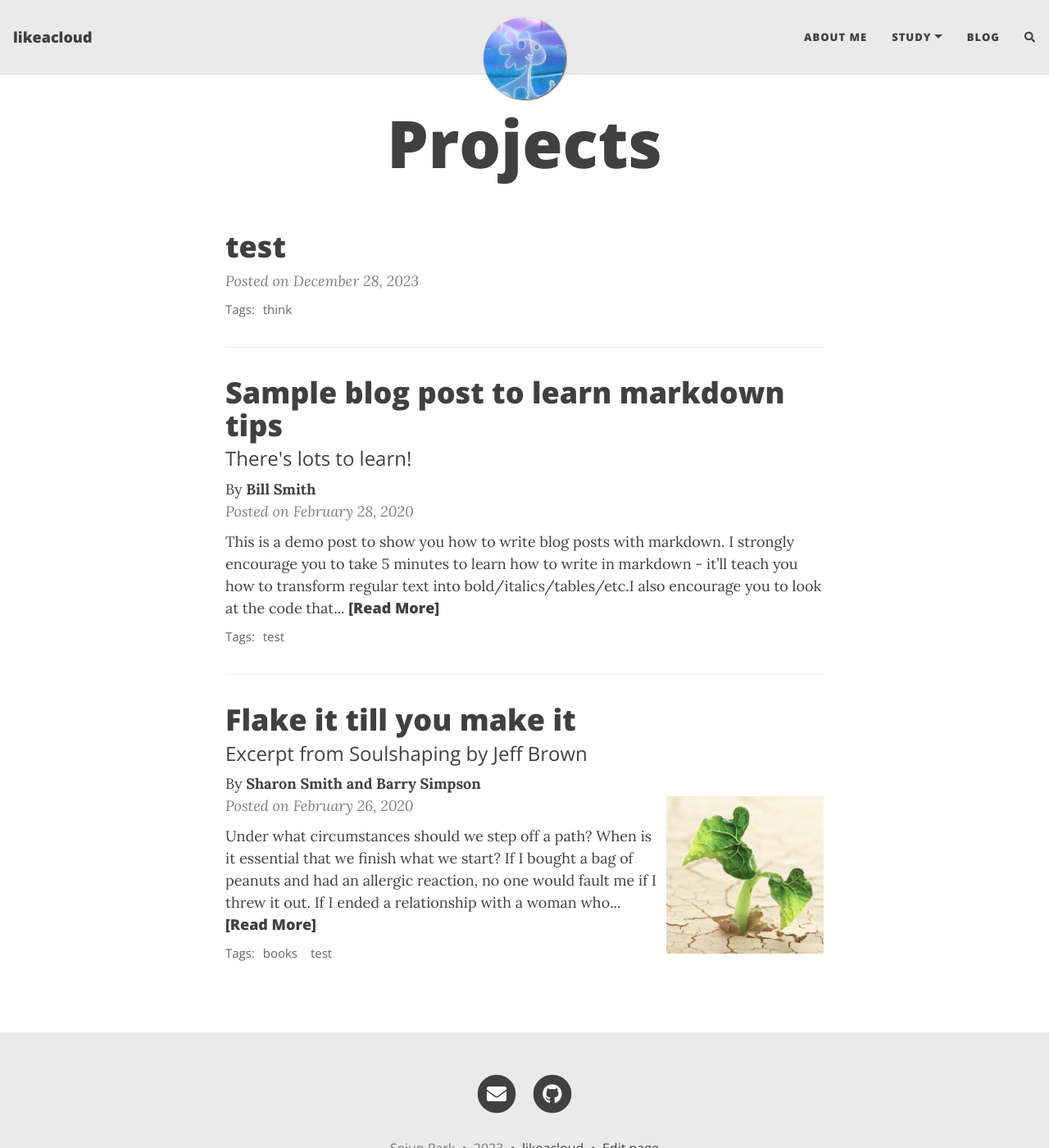
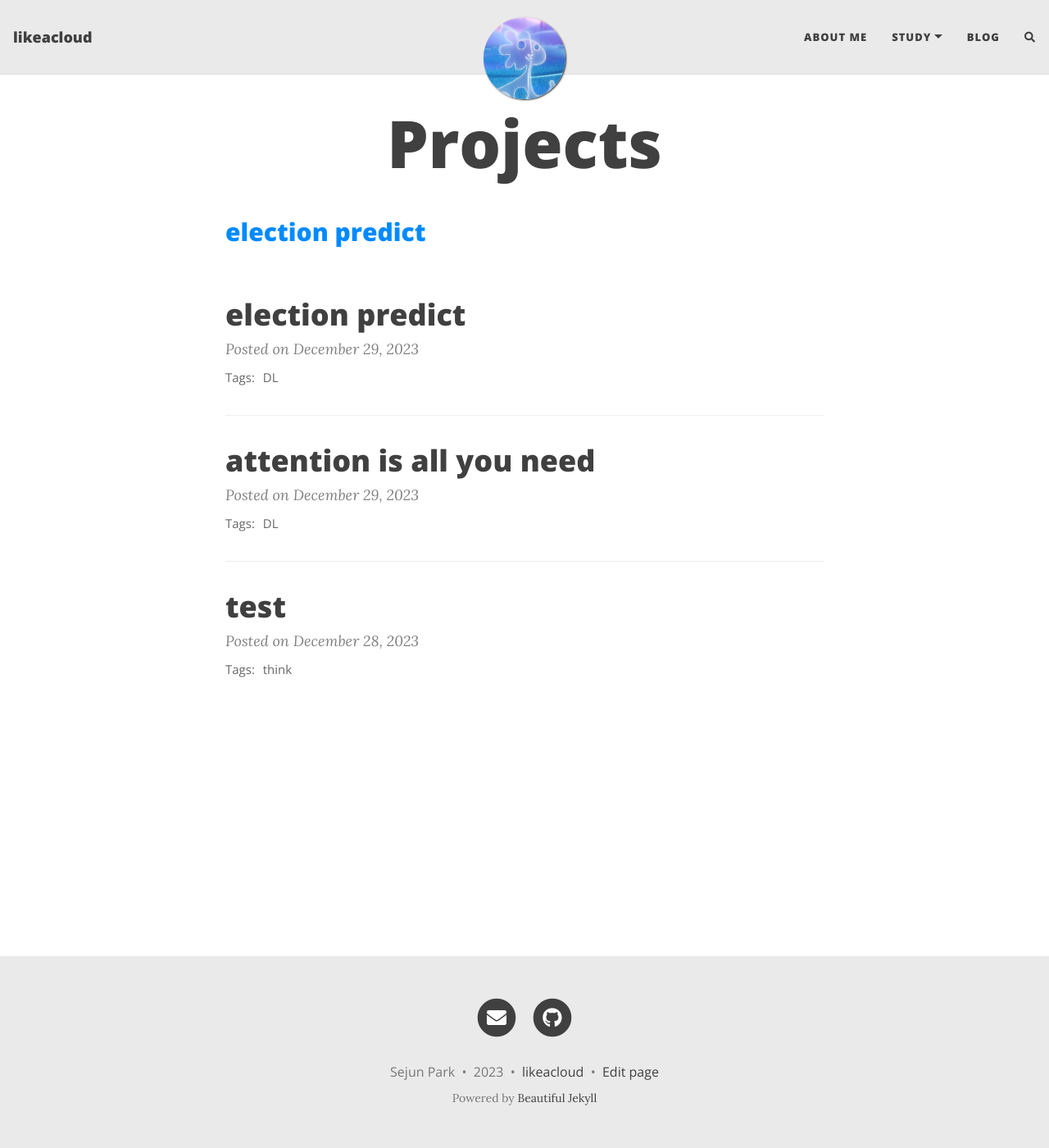
Before and after one commit to LikeACloud7/LikeACloud7.github.io, a Jekyll site: the page built from study/projects/index.html, in a window 1280 px wide and 1400 px high. Shown: the whole window at 82% size. Built offline with Jekyll 4.4.1, drawn with Linux system fonts in a browser that asks for light colours; nearby versions of some CDN libraries; comment, search, counter and statistics services are not loaded.

Commit message:
“update”

````diff
--- a/_posts/2020-02-26-flake-it-till-you-make-it.md
+++ /dev/null
@@ -1,18 +0,0 @@
----
-layout: post
-title: Flake it till you make it
-subtitle: Excerpt from Soulshaping by Jeff Brown
-cover-img: /assets/img/path.jpg
-thumbnail-img: /assets/img/thumb.png
-share-img: /assets/img/path.jpg
-tags: [books, test]
-author: Sharon Smith and Barry Simpson
----
-
-Under what circumstances should we step off a path? When is it essential that we finish what we start? If I bought a bag of peanuts and had an allergic reaction, no one would fault me if I threw it out. If I ended a relationship with a woman who hit me, no one would say that I had a commitment problem. But if I walk away from a seemingly secure route because my soul has other ideas, I am a flake?
-
-The truth is that no one else can definitively know the path we are here to walk. It’s tempting to listen—many of us long for the omnipotent other—but unless they are genuine psychic intuitives, they can’t know. All others can know is their own truth, and if they’ve actually done the work to excavate it, they will have the good sense to know that they cannot genuinely know anyone else’s. Only soul knows the path it is here to walk. Since you are the only one living in your temple, only you can know its scriptures and interpretive structure.
-
-At the heart of the struggle are two very different ideas of success—survival-driven and soul-driven. For survivalists, success is security, pragmatism, power over others. Success is the absence of material suffering, the nourishing of the soul be damned. It is an odd and ironic thing that most of the material power in our world often resides in the hands of younger souls. Still working in the egoic and material realms, they love the sensations of power and focus most of their energy on accumulation. Older souls tend not to be as materially driven. They have already played the worldly game in previous lives and they search for more subtle shades of meaning in this one—authentication rather than accumulation. They are often ignored by the culture at large, although they really are the truest warriors.
-
-A soulful notion of success rests on the actualization of our innate image. Success is simply the completion of a soul step, however unsightly it may be. We have finished what we started when the lesson is learned. What a fear-based culture calls a wonderful opportunity may be fruitless and misguided for the soul. Staying in a passionless relationship may satisfy our need for comfort, but it may stifle the soul. Becoming a famous lawyer is only worthwhile if the soul demands it. It is an essential failure if you are called to be a monastic this time around. If you need to explore and abandon ten careers in order to stretch your soul toward its innate image, then so be it. Flake it till you make it.
--- a/_posts/2020-02-28-sample-markdown.md
+++ /dev/null
@@ -1,91 +0,0 @@
----
-layout: post
-title: Sample blog post to learn markdown tips
-subtitle: There's lots to learn!
-gh-repo: daattali/beautiful-jekyll
-gh-badge: [star, fork, follow]
-tags: [test]
-comments: true
-author: Bill Smith
----
-
-{: .box-success}
-This is a demo post to show you how to write blog posts with markdown.  I strongly encourage you to [take 5 minutes to learn how to write in markdown](https://markdowntutorial.com/) - it'll teach you how to transform regular text into bold/italics/tables/etc.<br/>I also encourage you to look at the [code that created this post](https://raw.githubusercontent.com/daattali/beautiful-jekyll/master/_posts/2020-02-28-sample-markdown.md) to learn some more advanced tips about using markdown in Beautiful Jekyll.
-
-**Here is some bold text**
-
-## Here is a secondary heading
-
-[This is a link to a different site](https://deanattali.com/) and [this is a link to a section inside this page](#local-urls).
-
-Here's a table:
-
-| Number | Next number | Previous number |
-| :------ |:--- | :--- |
-| Five | Six | Four |
-| Ten | Eleven | Nine |
-| Seven | Eight | Six |
-| Two | Three | One |
-
-How about a yummy crepe?
-
-![Crepe](https://beautifuljekyll.com/assets/img/crepe.jpg)
-
-It can also be centered!
-
-![Crepe](https://beautifuljekyll.com/assets/img/crepe.jpg){: .mx-auto.d-block :}
-
-Here's a code chunk:
-
-~~~
-var foo = function(x) {
-  return(x + 5);
-}
-foo(3)
-~~~
-
-And here is the same code with syntax highlighting:
-
-```javascript
-var foo = function(x) {
-  return(x + 5);
-}
-foo(3)
-```
-
-And here is the same code yet again but with line numbers:
-
-{% highlight javascript linenos %}
-var foo = function(x) {
-  return(x + 5);
-}
-foo(3)
-{% endhighlight %}
-
-## Boxes
-You can add notification, warning and error boxes like this:
-
-### Notification
-
-{: .box-note}
-**Note:** This is a notification box.
-
-### Warning
-
-{: .box-warning}
-**Warning:** This is a warning box.
-
-### Error
-
-{: .box-error}
-**Error:** This is an error box.
-
-## Local URLs in project sites {#local-urls}
-
-When hosting a *project site* on GitHub Pages (for example, `https://USERNAME.github.io/MyProject`), URLs that begin with `/` and refer to local files may not work correctly due to how the root URL (`/`) is interpreted by GitHub Pages. You can read more about it [in the FAQ](https://beautifuljekyll.com/faq/#links-in-project-page). To demonstrate the issue, the following local image will be broken **if your site is a project site:**
-
-![Crepe](/assets/img/crepe.jpg)
-
-If the above image is broken, then you'll need to follow the instructions [in the FAQ](https://beautifuljekyll.com/faq/#links-in-project-page). Here is proof that it can be fixed:
-
-![Crepe]({{ '/assets/img/crepe.jpg' | relative_url }})
--- a/study/papers/index.html
+++ b/study/papers/index.html
@@ -2,7 +2,9 @@
 layout: home
 title: Papers Review
 ---
-{% for post in site.papers %}
-  <h2><a href="{{ post.url }}">{{ post.title }}</a></h2>
-  <p>{{ post.excerpt }}</p>
+{% for post in site.posts %}
+  {% if post.category == "paper" %}
+    <h2><a href="{{ post.url }}">{{ post.title }}</a></h2>
+    <p>{{ post.excerpt }}</p>
+  {% endif %}
 {% endfor %}
--- a/study/projects/index.html
+++ b/study/projects/index.html
@@ -2,7 +2,9 @@
 layout: home
 title: Projects
 ---
-{% for post in site.projects %}
-  <h2><a href="{{ post.url }}">{{ post.title }}</a></h2>
-  <p>{{ post.excerpt }}</p>
+{% for post in site.posts %}
+  {% if post.category == "project" %}
+    <h2><a href="{{ post.url }}">{{ post.title }}</a></h2>
+    <p>{{ post.excerpt }}</p>
+  {% endif %}
 {% endfor %}
````
Also changed, not shown: blog/_posts/2023-12-28-test.md (+1 -1 lines), study/papers/_posts/2023-12-28-test.md (renamed from study/papers/2023-12-28-test.md, +2 -1 lines), study/projects/_posts/2023-12-28-test.md (renamed from study/projects/2023-12-28-test.md, +2 -1 lines), 2 other files.
